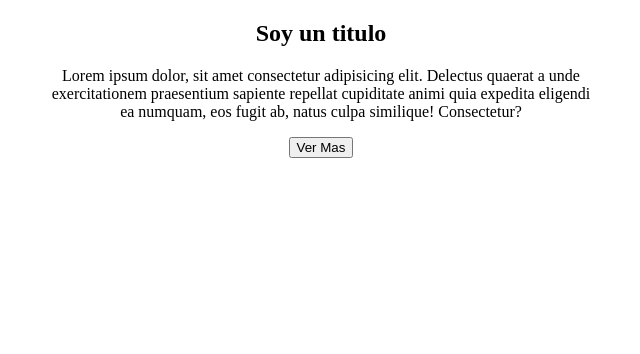
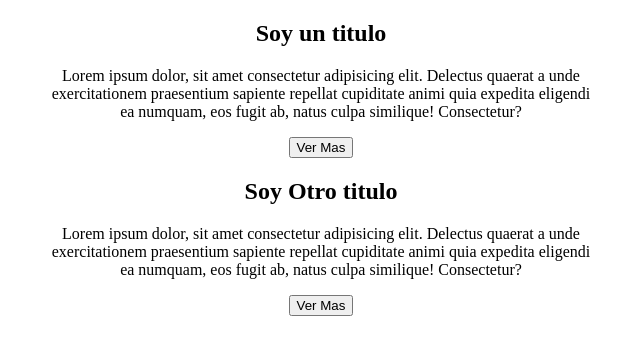
Before and after one commit to MBestani/primer-repositorio, a plain HTML site: page index.html in a window 1280 px wide. Shown: the whole page, without its empty margins (319-959 px from the left). Drawn offline with Linux system fonts and the light colour scheme.

Commit message:
Agregamos otro parrafo

```diff
--- a/index.html
+++ b/index.html
@@ -14,6 +14,11 @@
             <p>Lorem ipsum dolor, sit amet consectetur adipisicing elit. Delectus quaerat a unde exercitationem praesentium sapiente repellat cupiditate animi quia expedita eligendi ea numquam, eos fugit ab, natus culpa similique! Consectetur?</p>
              <button>Ver Mas</button>
         </div>
+        <div class="texto-centrado">
+            <h2>Soy Otro titulo</h2>
+            <p>Lorem ipsum dolor, sit amet consectetur adipisicing elit. Delectus quaerat a unde exercitationem praesentium sapiente repellat cupiditate animi quia expedita eligendi ea numquam, eos fugit ab, natus culpa similique! Consectetur?</p>
+             <button>Ver Mas</button>
+        </div>
     </main>
 </body>
 </html>
```
